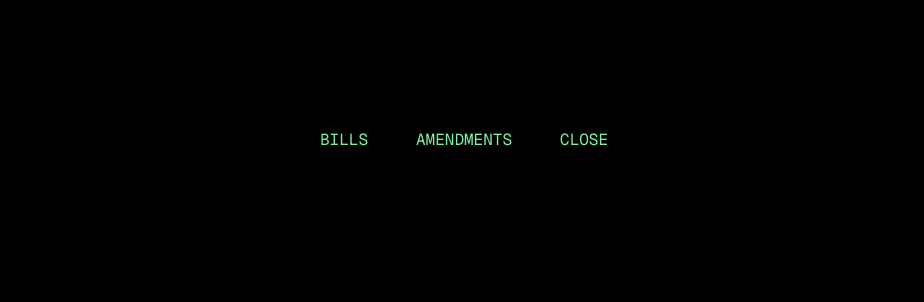
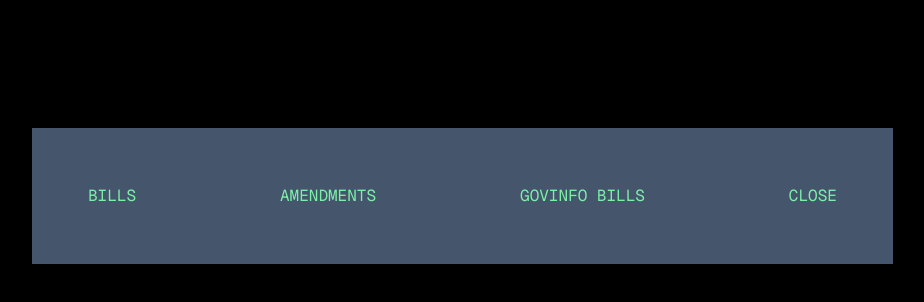
Before and after one commit to kristo-baricevic/legislation-tracker, a Next.js app in the folder legislation-tracker-client/: page / in a window 1280 px wide. Shown: the top 302 px of the page, without its empty margins (0-924 px from the left). Built offline with nearby package versions, Linux system fonts and the light colour scheme.

Commit message:
add govinfo api

```diff
--- /dev/null
+++ b/legislation-tracker-client/app/api/govinfo/route.ts
@@ -0,0 +1,13 @@
+import { NextResponse } from "next/server";
+
+export async function GET() {
+    const apiKey = process.env.GOVINFO_API_KEY;
+
+    const url = `https://api.govinfo.gov/collections/BILLS/2025-01-01T00:00:00Z/2025-12-31T23:59:59Z?pageSize=100&offsetMark=*&api_key=${apiKey}`;
+
+    const res = await fetch(url);
+
+    const data = await res.json();
+
+    return NextResponse.json(data);
+}
--- a/legislation-tracker-client/app/components/Dashboard.tsx
+++ b/legislation-tracker-client/app/components/Dashboard.tsx
@@ -3,36 +3,53 @@
 import React from "react";
 import FetchBill from "./FetchBill";
 import FetchAmendments from "./FetchAmendments";
+import FetchBillsGovInfo from "./FetchBillsGovInfo";
 
 export default function Dashboard() {
   const [showBills, setShowBills] = React.useState<boolean>(false);
   const [showAmendments, setShowAmendments] = React.useState<boolean>(false);
+  const [showGovInfoBills, setShowGovInfoBills] =
+    React.useState<boolean>(false);
+
   return (
     <>
-      <div className="flex flex-row gap-x-12">
+      <div className="flex flex-row bg-slate-600 gap-x-12 p-2 mb-8">
         <button
-          className="flex"
+          className="flex cursor-pointer hover:bg-slate-500 p-12"
           onClick={() => {
             setShowAmendments(false);
+            setShowGovInfoBills(false);
             setShowBills(true);
           }}
         >
           BILLS
         </button>
         <button
-          className="flex"
+          className="flex cursor-pointer hover:bg-slate-500 p-12"
           onClick={() => {
             setShowBills(false);
+            setShowGovInfoBills(false);
             setShowAmendments(true);
           }}
         >
           AMENDMENTS
         </button>
         <button
-          className="flex"
+          className="flex cursor-pointer hover:bg-slate-500 p-12"
           onClick={() => {
             setShowBills(false);
             setShowAmendments(false);
+            setShowGovInfoBills(true);
+          }}
+        >
+          GOVINFO BILLS
+        </button>
+        <button
+          className="flex cursor-pointer hover:bg-slate-500 p-12"
+          onClick={() => {
+            setShowBills(false);
+            setShowAmendments(false);
+            setShowGovInfoBills(false);
           }}
         >
           CLOSE
@@ -40,6 +57,7 @@ export default function Dashboard() {
       </div>
       {showBills ? <FetchBill /> : ""}
       {showAmendments ? <FetchAmendments /> : ""}
+      {showGovInfoBills ? <FetchBillsGovInfo /> : ""}
     </>
   );
 }
--- /dev/null
+++ b/legislation-tracker-client/app/components/FetchBillsGovInfo.tsx
@@ -0,0 +1,50 @@
+"use client";
+
+import React from "react";
+
+interface Package {
+  packageId: string;
+  lastModified: string;
+  packageLink: string;
+  docClass: string;
+  title: string;
+  congress: string;
+  dateIssued: string;
+}
+
+interface GovInfoBills {
+  count: number;
+  message: string | null;
+  nextPage: string | null;
+  previousPage: string | null;
+  packages: Package[];
+}
+
+export default function FetchBillsGovInfo() {
+  const [bills, setBills] = React.useState<Package[]>([]);
+
+  const url = "/api/govinfo";
+
+  React.useEffect(() => {
+    const fetchData = async () => {
+      const data = await fetch(url);
+      const dataJson: any = await data.json();
+      setBills(dataJson.packages);
+    };
+    fetchData();
+  }, [url]);
+
+  console.log("data is ", bills);
+
+  return (
+    <div>
+      <h1 className="mb-4">Fetch Bills</h1>
+      {bills.map((b) => (
+        <div className="mb-4" key={b.packageId}>
+          <div>{b.title}</div>
+          <div>{b.dateIssued}</div>
+        </div>
+      ))}
+    </div>
+  );
+}
--- a/legislation-tracker-client/app/page.tsx
+++ b/legislation-tracker-client/app/page.tsx
@@ -3,7 +3,7 @@ import Dashboard from "./components/Dashboard";
 export default function Home() {
   return (
     <div className="flex min-h-screen items-center justify-center bg-black">
-      <main className="flex min-h-screen w-full max-w-3xl flex-col items-center justify-between py-32 px-16 text-green-300 font-mono sm:items-start ">
+      <main className="flex min-h-screen w-full flex-col items-center justify-between py-32 px-8 text-green-300 font-mono sm:items-start ">
         <Dashboard />
       </main>
     </div>
```
